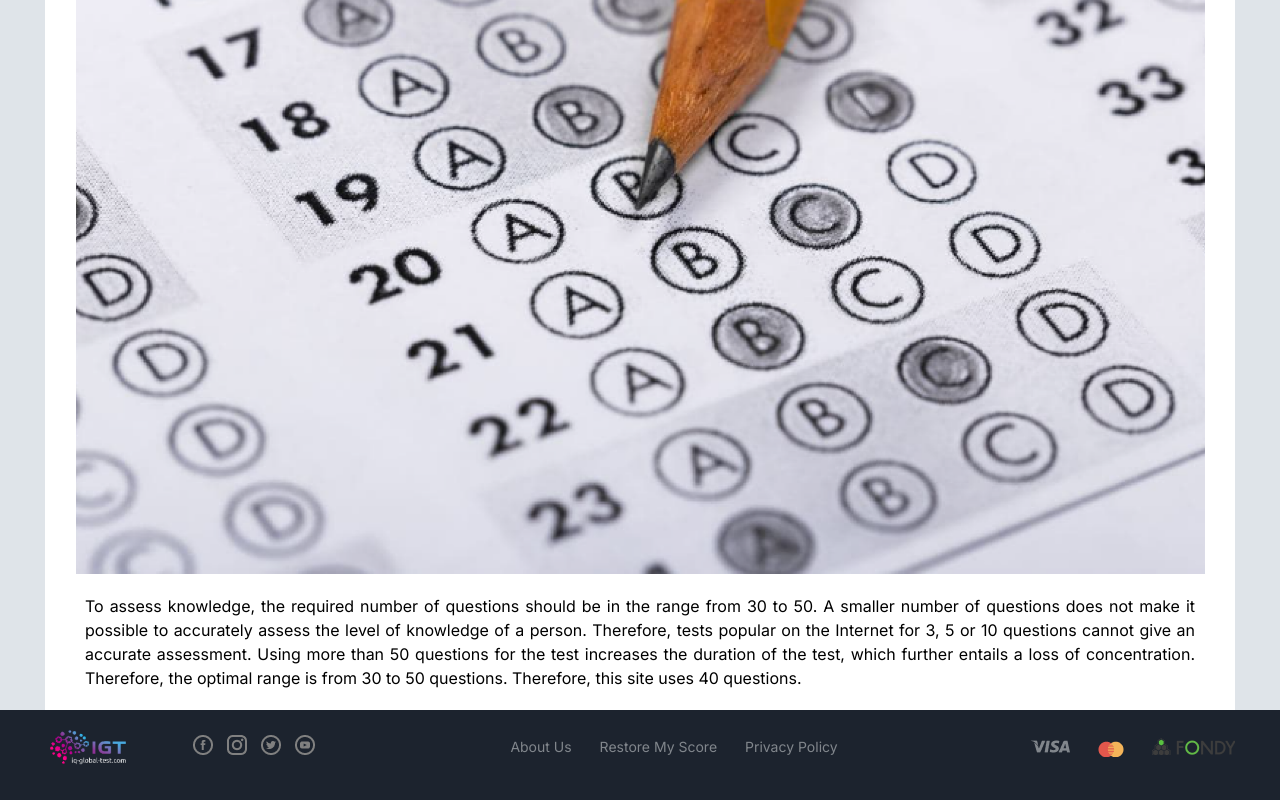
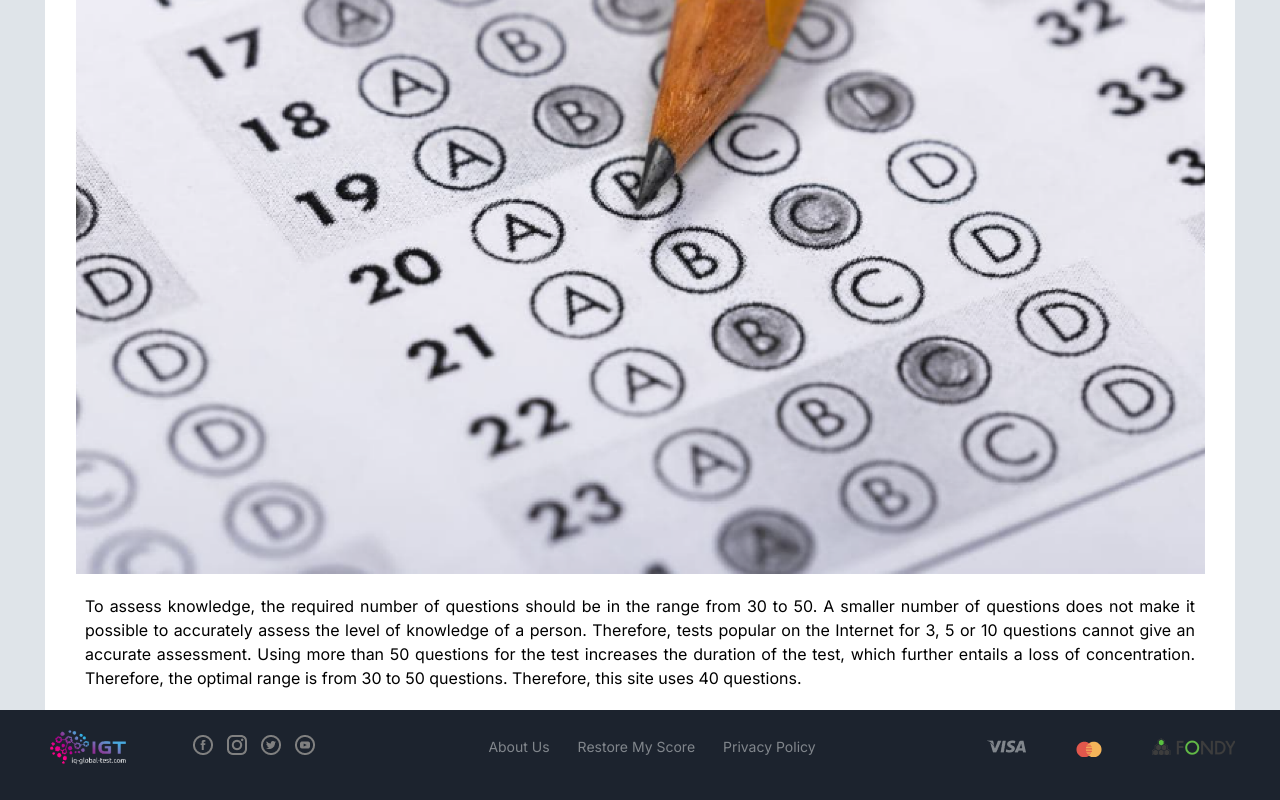
Before and after one commit to AlbShar/quizFrontend, a React (Create React App) app: page / in a window 1280 px wide. Shown: the part 2197-2997 px from the top of the page. Built offline with nearby package versions, Linux system fonts and the light colour scheme.

Commit message:
correct css rules for footer component

```diff
--- a/src/components/Footer/Footer.jsx
+++ b/src/components/Footer/Footer.jsx
@@ -88,7 +88,7 @@ const Footer = () => {
         {iconsBottomFooter.map((icon, index) => {
               return (
                   <img
-                    className="footer__network-img"
+                    className="footer__payment-img"
                     src={icon.src}
                     alt={icon.alt}
                     key={index + 1}
--- a/src/components/Footer/footer.css
+++ b/src/components/Footer/footer.css
@@ -41,19 +41,42 @@
     align-items: center;
 }
 
-@media screen and (min-width: 1123.8px) {
+@media screen and (min-width: 767.8px) {
     .footer__list {
         display: flex;
-        justify-content: space-between;
+        justify-content: flex-start;
     }
+
+    .footer__list-item:not(:last-child), .footer__network-img:not(:last-child) {
+        margin: 0 28px 0 0;
+    }
+
+    .footer__bottom {
+        justify-content: flex-start;
+    }
+
+    .footer__payment-img:not(:last-child) {
+        margin: 0 50px 0 0;
+    }
+
+
+}
+
+@media screen and (min-width: 1123.8px) {
+
+
+    .footer__network-img {
+        width: 24px;
+        height: 24px;
+    }
+
+
 
     .footer__logo {
         margin-right: 60px;
     }
 
-    .footer__list-item:not(:last-child), .footer__network-img:not(:last-child) {
-        margin: 0 28px 0 0;
-    }
+
 
     .footer__bottom, .footer__list {
         margin: 0;
```
